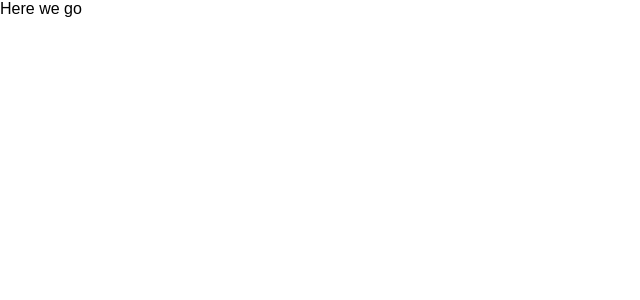
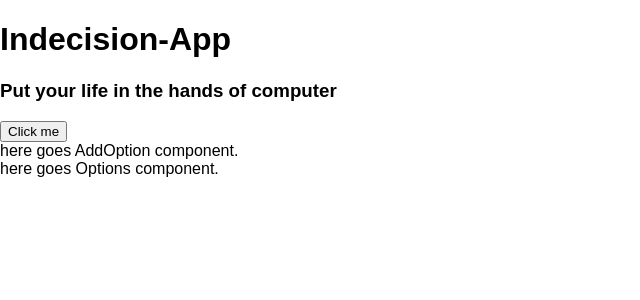
Before and after one commit to himanshush200599/Indecision, a React (Create React App) app: page / in a window 1280 px wide. Shown: the top 300 px of the page, without its empty margins (0-640 px from the left). Built offline with nearby package versions, Linux system fonts and the light colour scheme.

Commit message:
Components setup

```diff
--- a/src/App.js
+++ b/src/App.js
@@ -1,12 +1,17 @@
 import React, { Component } from 'react';
 import './App.css';
-
+import Header from './Components/Header';
+import Action from './Components/Action';
+import AddOption from './Components/AddOption';
+import Options from './Components/Options';
 class App extends Component {
   render() {
     return (
       <div className="App">
-      Here we go
-
+        <Header />
+        <Action />
+        <AddOption />
+        <Options />
       </div>
     );
   }
--- /dev/null
+++ b/src/Components/Action.js
@@ -0,0 +1,11 @@
+import React,{Component} from 'react';
+class Action extends Component {
+  render(){
+    return(
+      <div>
+        <button>Click me</button>
+      </div>
+    );
+}
+}
+export default Action;
--- /dev/null
+++ b/src/Components/AddOption.js
@@ -0,0 +1,10 @@
+import React , { Component } from 'react';
+export default class AddOption extends Component {
+  render(){
+    return(
+      <div>
+        here goes AddOption component.
+      </div>
+    );
+}
+}
--- /dev/null
+++ b/src/Components/Header.js
@@ -0,0 +1,14 @@
+import React ,{ Component } from 'react';
+class Header extends Component {
+  render(){
+    return(
+      <div>
+        <h1>
+         Indecision-App
+        </h1>
+        <h3>Put your life in the hands of computer</h3>
+      </div>
+    );
+}
+}
+export default Header;
--- /dev/null
+++ b/src/Components/Options.js
@@ -0,0 +1,10 @@
+import React , { Component } from 'react';
+export default class Options extends Component {
+  render(){
+    return(
+      <div>
+        here goes Options component.
+      </div>
+    );
+}
+}
```
